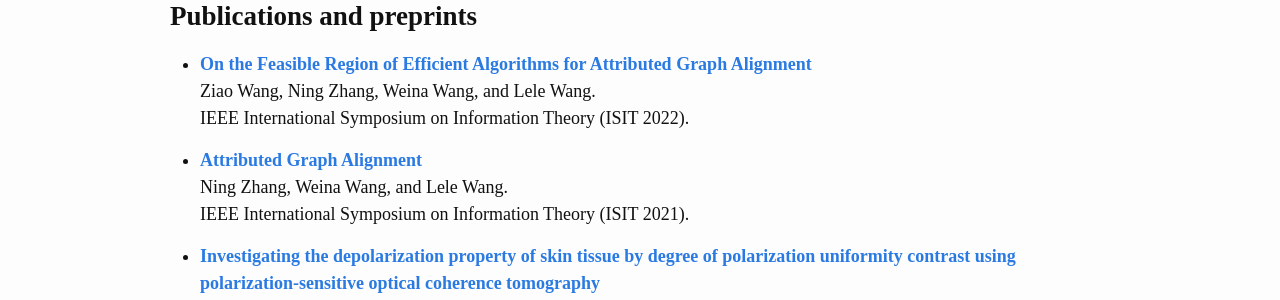
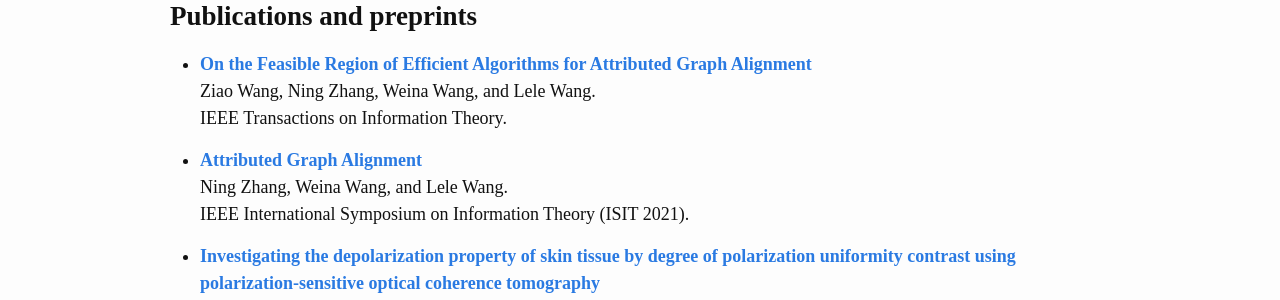
Before and after one commit to NingZhang-Git/NZ_website, a Jekyll site: the page built from index.md, in a window 1280 px wide. Shown: the part 645-945 px from the top of the page. Built offline with Jekyll 4.4.1, drawn with Linux system fonts in a browser that asks for light colours.

Commit message:
Update index.md

```diff
--- a/index.md
+++ b/index.md
@@ -24,7 +24,7 @@ My research interest lies in the intersection of statistics and computation. Cur
 - **[On the Feasible Region of Efficient Algorithms for
 Attributed Graph Alignment](https://arxiv.org/pdf/2201.10106.pdf)**\
 Ziao Wang, Ning Zhang, Weina Wang, and Lele Wang.\
-IEEE International Symposium on Information Theory (ISIT 2022).
+IEEE Transactions on Information Theory.
 
 - **[Attributed Graph Alignment](https://arxiv.org/pdf/2102.00665.pdf)**\
 Ning Zhang, Weina Wang, and Lele Wang.\
```
